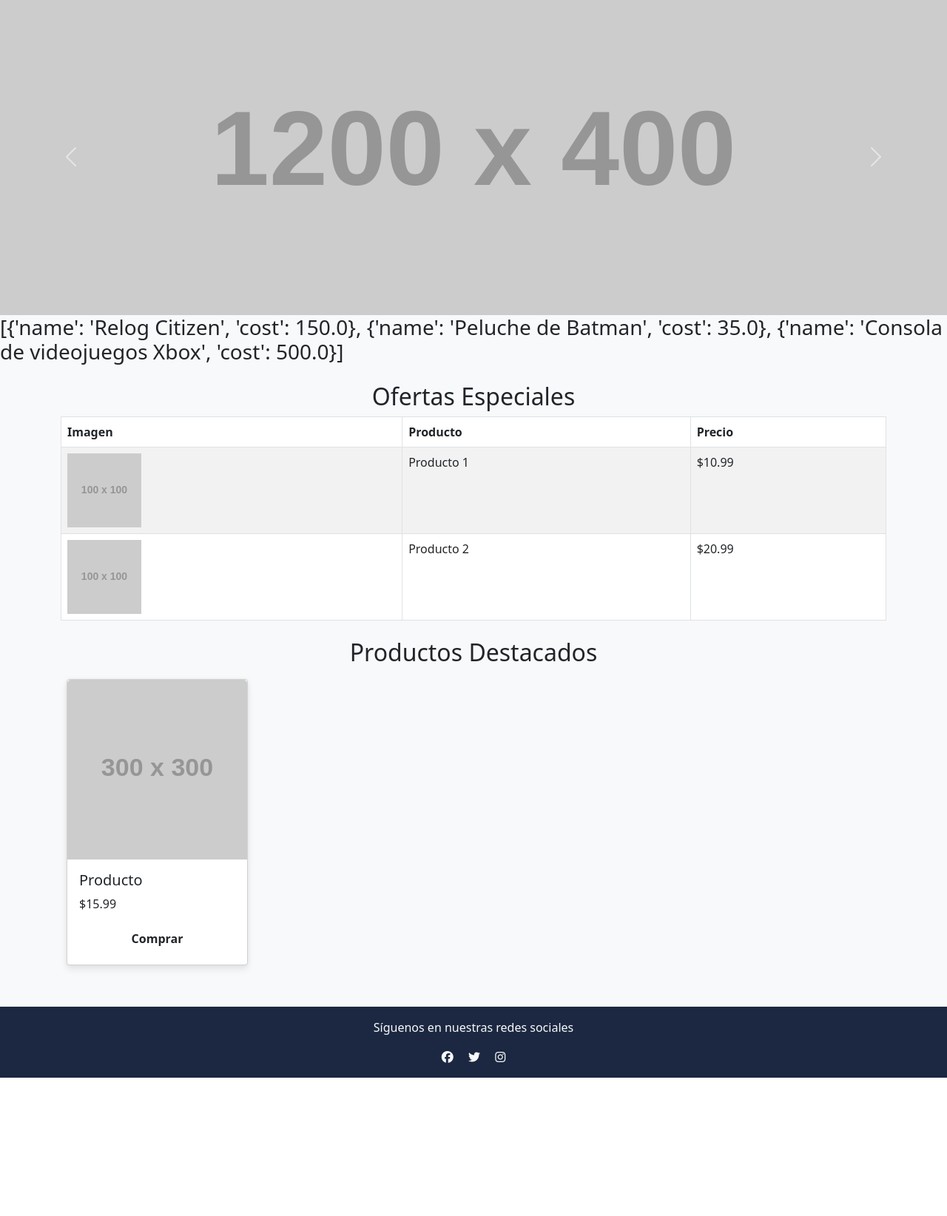
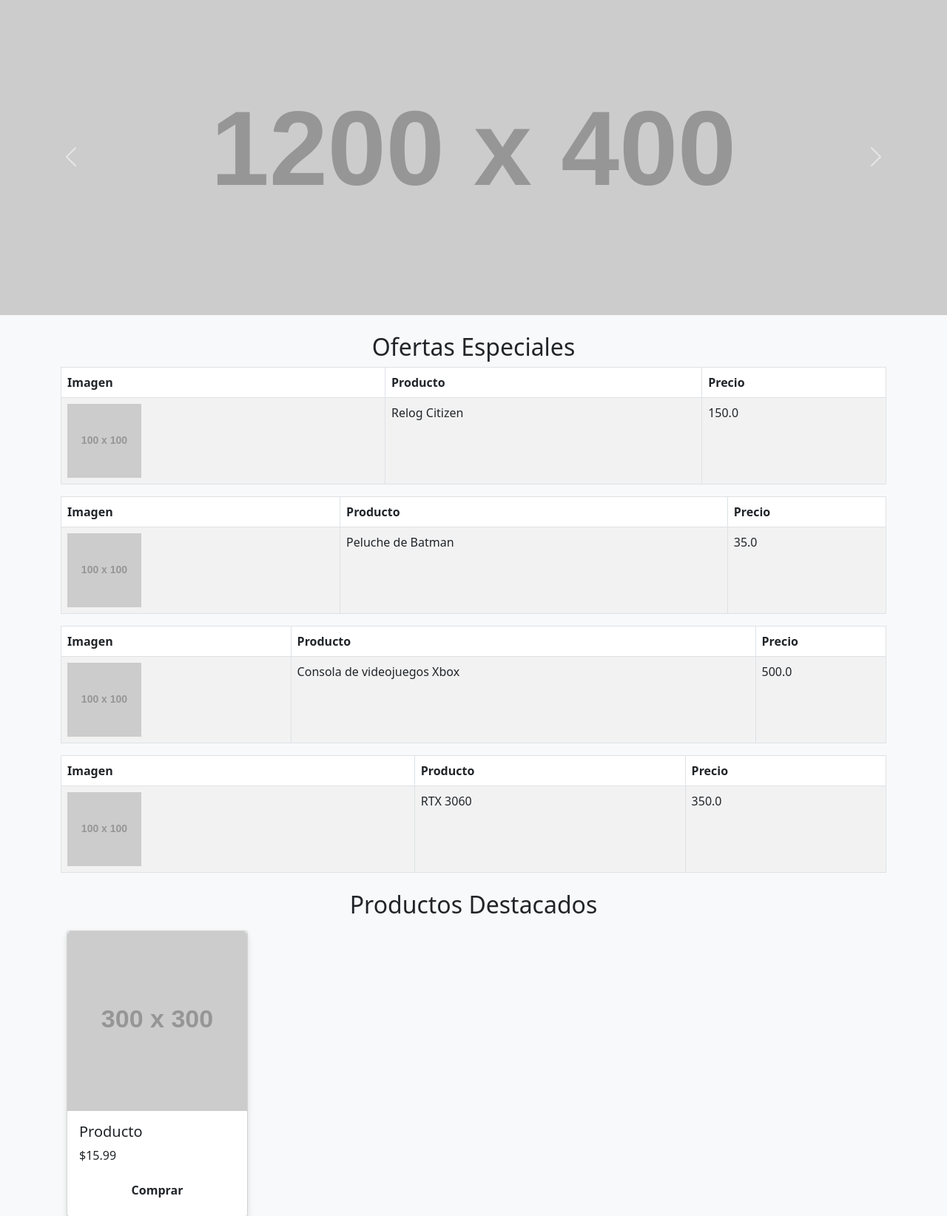
Before and after one commit to aalexrguez/DJANGO, a Django app: page / in a window 1280 px wide. Shown: the part 57-1701 px from the top of the page at 74% size. Before the commit the page ends 1514 px from the top, so only its background shows below. Run offline with Django 4.2, Linux system fonts and the light colour scheme; grey boxes labelled with a size stand in for pictures from a placeholder-image service; some libraries are stand-ins or nearby versions.

Commit message:
Se agregaron los productos en la tabla

```diff
--- a/mexexpress/shopApp/views.py
+++ b/mexexpress/shopApp/views.py
@@ -15,6 +15,10 @@ def index(request):
          {
              'name' : 'Consola de videojuegos Xbox',
              'cost' : 500.00
+         },
+         {
+             'name' : 'RTX 3060',
+             'cost' : 350.00
          }
     ]
     context = {
--- a/mexexpress/templates/shopApp/index.html
+++ b/mexexpress/templates/shopApp/index.html
@@ -60,11 +60,10 @@
         </button>
     </div>
 
-    <h3>{{speacial_offers}}</h3>
-
     <!-- Tabla de ofertas -->
     <div class="container my-4">
         <h2 class="text-center">Ofertas Especiales</h2>
+        {% for products in speacial_offers %}
         <table class="table table-striped table-bordered">
             <thead class="">
                 <tr>
@@ -76,16 +75,12 @@
             <tbody>
                 <tr>
                     <td><img src="https://placehold.co/100" alt="Producto 1"></td>
-                    <td>Producto 1</td>
-                    <td>$10.99</td>
-                </tr>
-                <tr>
-                    <td><img src="https://placehold.co/100" alt="Producto 2"></td>
-                    <td>Producto 2</td>
-                    <td>$20.99</td>
+                    <td>{{products.name}}</td>
+                    <td>{{products.cost}}</td>
                 </tr>
             </tbody>
         </table>
+        {% endfor %}
     </div>
 
     <!-- Cards de productos -->
```
